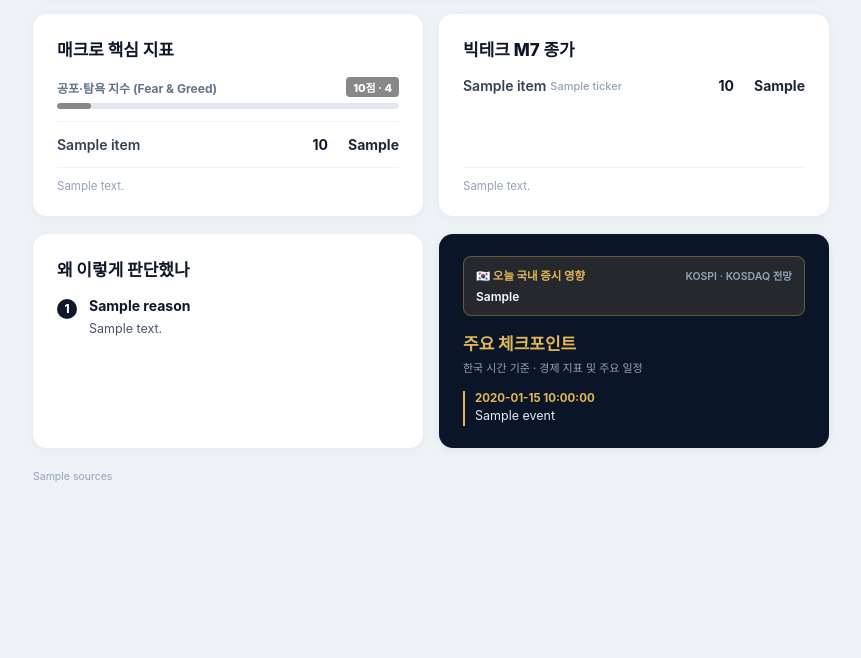
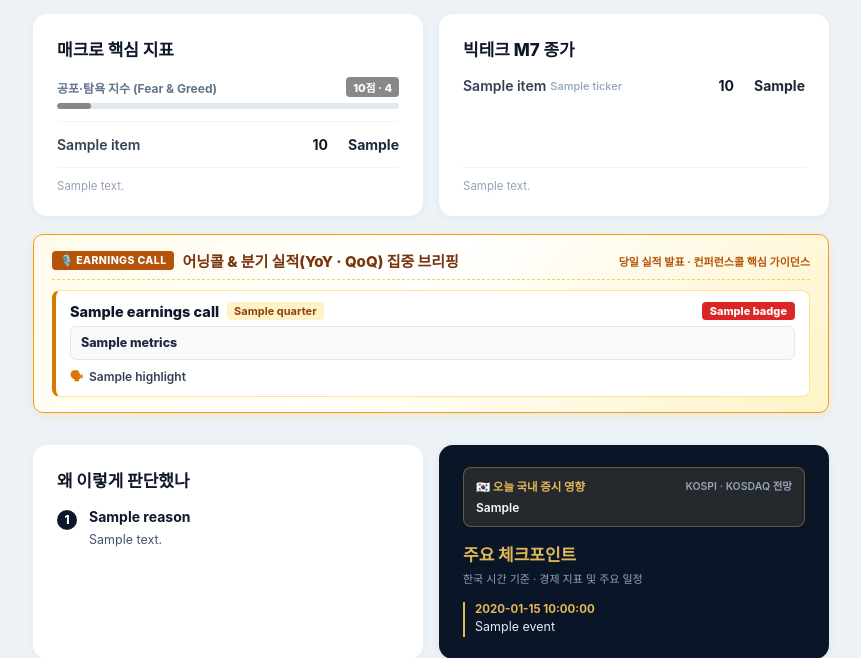
Before and after one commit to polarstar718/us-macro-telegram-bot, a Python web app: template templates/briefing.html in a window 1280 px wide. Shown: the part 688-1346 px from the top of the page, without its empty margins (209-1070 px from the left). Before the commit the page ends 1170 px from the top, so only its background shows below. Run offline with Jinja, Linux system fonts and the light colour scheme; the template is opened without the code that fills it: most values are stand-ins (such as "Sample title", 1, 10 or a date in 2020); some web fonts are replaced.

Commit message:
chore: deploy templates/briefing.html

```diff
--- a/templates/briefing.html
+++ b/templates/briefing.html
@@ -559,6 +559,124 @@
       font-weight: 600;
     }
 
+    /* 어닝콜 & 분기 실적(YoY·QoQ) 집중 브리핑 섹션 (동적 노출) */
+    .earnings-call-section {
+      background: linear-gradient(135deg, #FFFBEB 0%, #FFFFFF 45%, #FEF3C7 100%);
+      border: 1.5px solid #F59E0B;
+      border-radius: 10px;
+      padding: 15px 18px;
+      margin-bottom: 14px;
+      box-shadow: 0 3px 12px rgba(245, 158, 11, 0.12);
+    }
+    .ec-header {
+      display: flex;
+      justify-content: space-between;
+      align-items: center;
+      margin-bottom: 10px;
+      padding-bottom: 8px;
+      border-bottom: 1px dashed #FCD34D;
+    }
+    .ec-title-wrap {
+      display: flex;
+      align-items: center;
+      gap: 8px;
+    }
+    .ec-badge {
+      background: #B45309;
+      color: #FFFFFF;
+      font-size: 10.5px;
+      font-weight: 800;
+      padding: 3px 8px;
+      border-radius: 4px;
+      letter-spacing: 0.4px;
+    }
+    .ec-title {
+      font-size: 15px;
+      font-weight: 800;
+      color: #78350F;
+    }
+    .ec-sub {
+      font-size: 11px;
+      font-weight: 700;
+      color: #B45309;
+    }
+    .ec-list {
+      display: flex;
+      flex-direction: column;
+      gap: 10px;
+    }
+    .ec-card {
+      background: #FFFFFF;
+      border: 1px solid #FDE68A;
+      border-left: 4px solid #D97706;
+      border-radius: 8px;
+      padding: 11px 14px;
+    }
+    .ec-card-top {
+      display: flex;
+      justify-content: space-between;
+      align-items: center;
+      margin-bottom: 6px;
+      flex-wrap: wrap;
+      gap: 6px;
+    }
+    .ec-company-wrap {
+      display: flex;
+      align-items: center;
+      gap: 8px;
+    }
+    .ec-company {
+      font-size: 14.5px;
+      font-weight: 800;
+      color: #0F172A;
+    }
+    .ec-quarter {
+      font-size: 11px;
+      font-weight: 700;
+      color: #92400E;
+      background: #FEF3C7;
+      padding: 2px 7px;
+      border-radius: 4px;
+    }
+    .ec-beat-badge {
+      font-size: 11px;
+      font-weight: 800;
+      padding: 2px 8px;
+      border-radius: 4px;
+      background: #DC2626;
+      color: #FFFFFF;
+    }
+    .ec-metrics-box {
+      background: #F8FAFC;
+      border: 1px solid #E2E8F0;
+      border-radius: 6px;
+      padding: 7px 10px;
+      margin-bottom: 8px;
+      font-size: 12.5px;
+      font-weight: 800;
+      color: #1E293B;
+      line-height: 1.4;
+    }
+    .ec-highlights {
+      display: flex;
+      flex-direction: column;
+      gap: 4px;
+    }
+    .ec-bullet {
+      display: flex;
+      align-items: flex-start;
+      gap: 6px;
+      font-size: 12px;
+      color: #334155;
+      line-height: 1.45;
+      font-weight: 600;
+    }
+    .ec-bullet-icon {
+      color: #D97706;
+      font-weight: 900;
+      flex-shrink: 0;
+    }
+
     /* 색상 규격 (한국 증시: 빨간색 상승, 파란색 하락) */
     .up {
       color: #DC2626 !important; /* Red */
@@ -784,6 +902,49 @@
 
     </div>
 
+    <!-- 당일 어닝콜 & 분기 실적(YoY·QoQ) 집중 브리핑 (실적/어닝콜 발표일에만 동적 표시) -->
+    {% if ai.earnings_calls %}
+    <div class="earnings-call-section">
+      <div class="ec-header">
+        <div class="ec-title-wrap">
+          <span class="ec-badge">🎙️ EARNINGS CALL</span>
+          <span class="ec-title">어닝콜 & 분기 실적(YoY · QoQ) 집중 브리핑</span>
+        </div>
+        <span class="ec-sub">당일 실적 발표 · 컨퍼런스콜 핵심 가이던스</span>
+      </div>
+      <div class="ec-list">
+        {% for ec in ai.earnings_calls %}
+        <div class="ec-card">
+          <div class="ec-card-top">
+            <div class="ec-company-wrap">
+              <span class="ec-company">{{ ec.name }}</span>
+              {% if ec.quarter %}
+              <span class="ec-quarter">{{ ec.quarter }}</span>
+              {% endif %}
+            </div>
+            {% if ec.badge %}
+            <span class="ec-beat-badge">{{ ec.badge }}</span>
+            {% endif %}
+          </div>
+          {% if ec.metrics %}
+          <div class="ec-metrics-box">{{ ec.metrics }}</div>
+          {% endif %}
+          {% if ec.highlights %}
+          <div class="ec-highlights">
+            {% for hl in ec.highlights %}
+            <div class="ec-bullet">
+              <span class="ec-bullet-icon">🗣</span>
+              <span>{{ hl }}</span>
+            </div>
+            {% endfor %}
+          </div>
+          {% endif %}
+        </div>
+        {% endfor %}
+      </div>
+    </div>
+    {% endif %}
+
     <!-- 하단 2단 그리드: 왜 이렇게 판단했나 / 체크포인트 -->
     <div class="two-column-grid">
 
```
